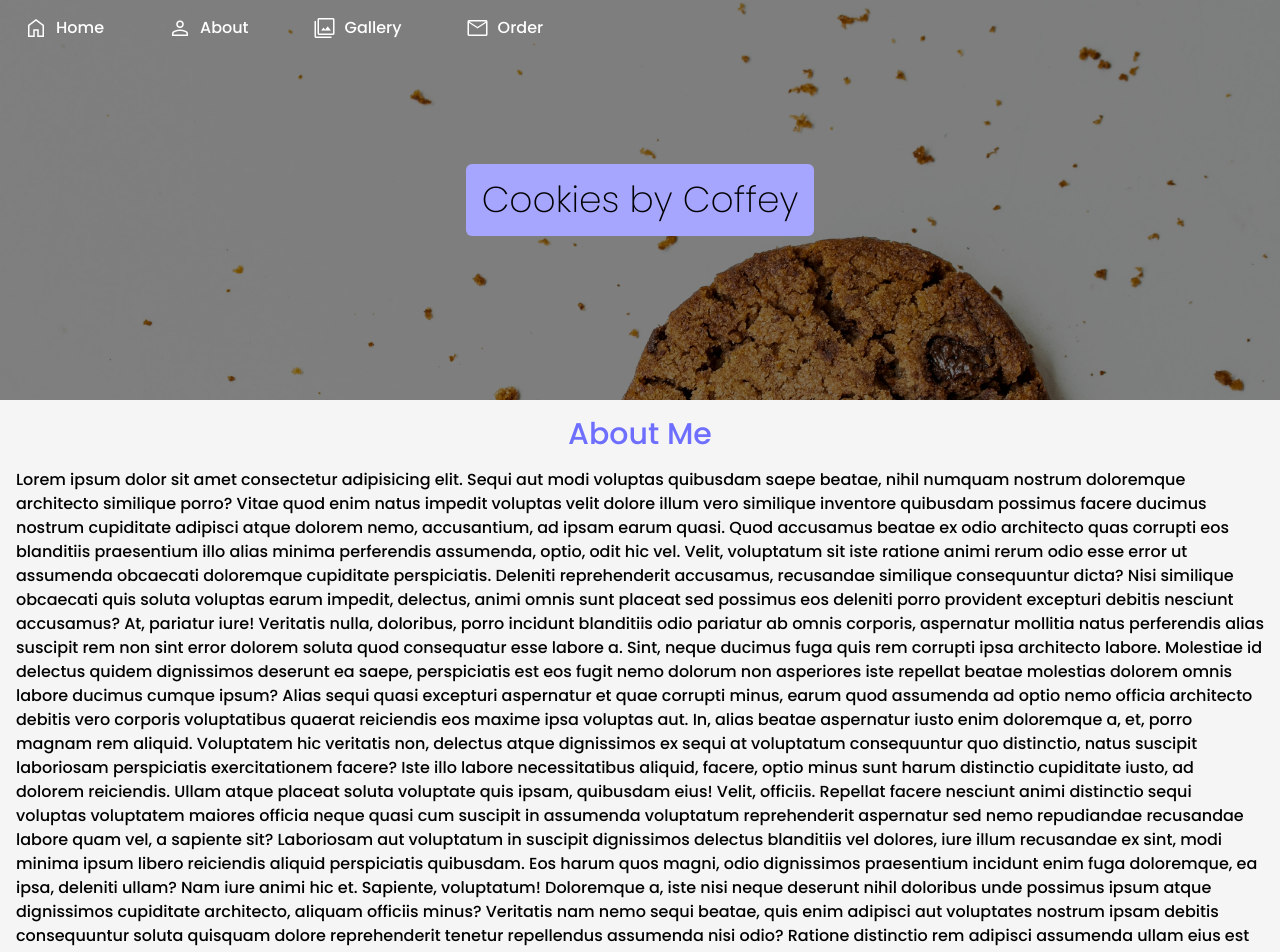
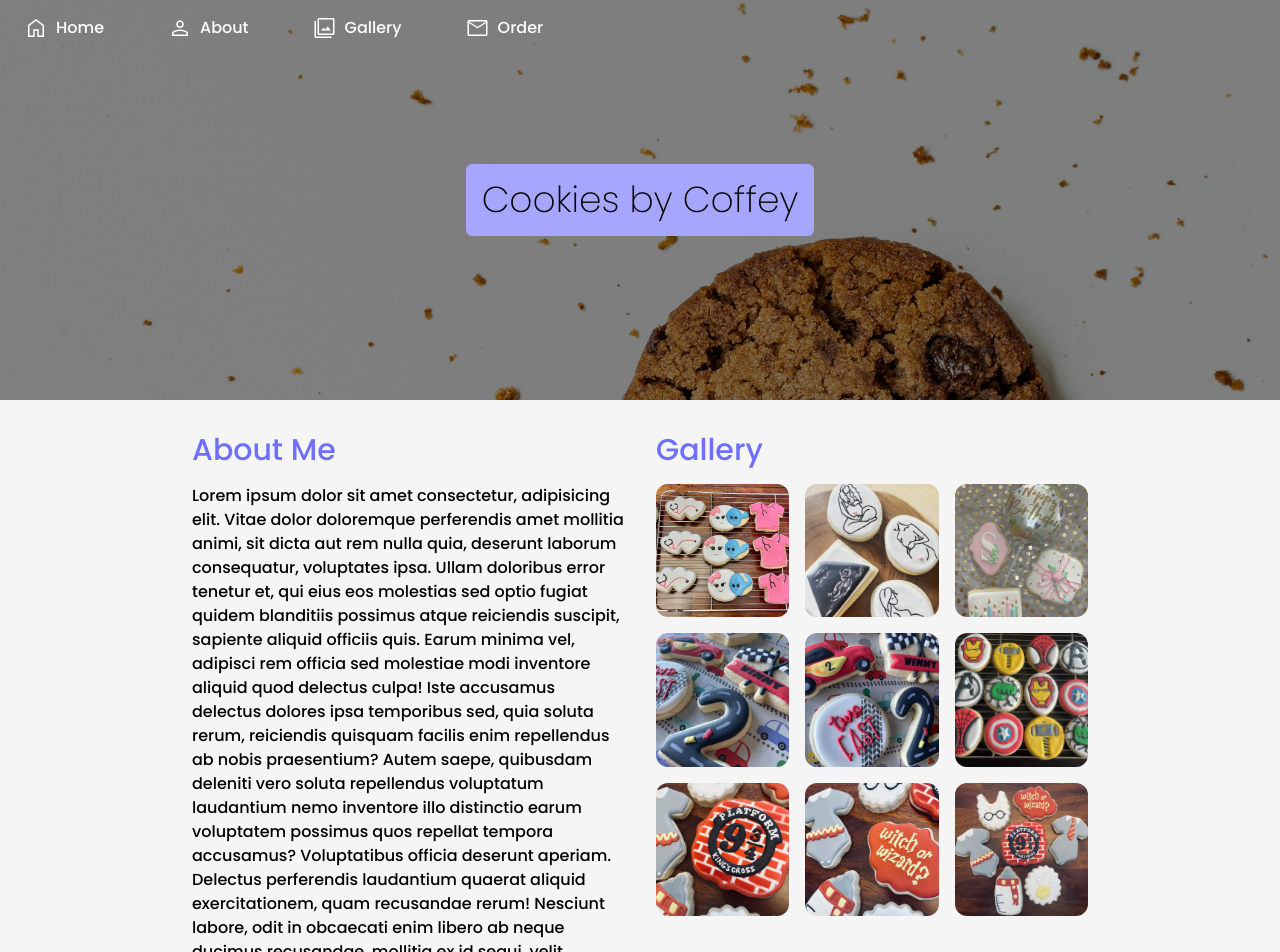
Before and after one commit to nickcoffey/cookiesxcoffey, a Next.js app: page / in a window 1280 px wide. Shown: the top 952 px of the page. Built offline with nearby package versions, Linux system fonts and the light colour scheme.

Commit message:
section and form grid layouts

```diff
--- a/components/AboutSection.tsx
+++ b/components/AboutSection.tsx
@@ -1,65 +1,27 @@
+import { Section } from '.'
+
 export const AboutSection = () => {
   return (
-    <section id='about' className='p-4 pt-0 mt-4'>
-      <h2 className='mb-4 text-3xl text-center text-darkprimary'>About Me</h2>
+    <Section id='about' header='About Me'>
       <p>
-        Lorem ipsum dolor sit amet consectetur adipisicing elit. Sequi aut modi
-        voluptas quibusdam saepe beatae, nihil numquam nostrum doloremque
-        architecto similique porro? Vitae quod enim natus impedit voluptas velit
-        dolore illum vero similique inventore quibusdam possimus facere ducimus
-        nostrum cupiditate adipisci atque dolorem nemo, accusantium, ad ipsam
-        earum quasi. Quod accusamus beatae ex odio architecto quas corrupti eos
-        blanditiis praesentium illo alias minima perferendis assumenda, optio,
-        odit hic vel. Velit, voluptatum sit iste ratione animi rerum odio esse
-        error ut assumenda obcaecati doloremque cupiditate perspiciatis.
-        Deleniti reprehenderit accusamus, recusandae similique consequuntur
-        dicta? Nisi similique obcaecati quis soluta voluptas earum impedit,
-        delectus, animi omnis sunt placeat sed possimus eos deleniti porro
-        provident excepturi debitis nesciunt accusamus? At, pariatur iure!
-        Veritatis nulla, doloribus, porro incidunt blanditiis odio pariatur ab
-        omnis corporis, aspernatur mollitia natus perferendis alias suscipit rem
-        non sint error dolorem soluta quod consequatur esse labore a. Sint,
-        neque ducimus fuga quis rem corrupti ipsa architecto labore. Molestiae
-        id delectus quidem dignissimos deserunt ea saepe, perspiciatis est eos
-        fugit nemo dolorum non asperiores iste repellat beatae molestias dolorem
-        omnis labore ducimus cumque ipsum? Alias sequi quasi excepturi
-        aspernatur et quae corrupti minus, earum quod assumenda ad optio nemo
-        officia architecto debitis vero corporis voluptatibus quaerat reiciendis
-        eos maxime ipsa voluptas aut. In, alias beatae aspernatur iusto enim
-        doloremque a, et, porro magnam rem aliquid. Voluptatem hic veritatis
-        non, delectus atque dignissimos ex sequi at voluptatum consequuntur quo
-        distinctio, natus suscipit laboriosam perspiciatis exercitationem
-        facere? Iste illo labore necessitatibus aliquid, facere, optio minus
-        sunt harum distinctio cupiditate iusto, ad dolorem reiciendis. Ullam
-        atque placeat soluta voluptate quis ipsam, quibusdam eius! Velit,
-        officiis. Repellat facere nesciunt animi distinctio sequi voluptas
-        voluptatem maiores officia neque quasi cum suscipit in assumenda
-        voluptatum reprehenderit aspernatur sed nemo repudiandae recusandae
-        labore quam vel, a sapiente sit? Laboriosam aut voluptatum in suscipit
-        dignissimos delectus blanditiis vel dolores, iure illum recusandae ex
-        sint, modi minima ipsum libero reiciendis aliquid perspiciatis
-        quibusdam. Eos harum quos magni, odio dignissimos praesentium incidunt
-        enim fuga doloremque, ea ipsa, deleniti ullam? Nam iure animi hic et.
-        Sapiente, voluptatum! Doloremque a, iste nisi neque deserunt nihil
-        doloribus unde possimus ipsum atque dignissimos cupiditate architecto,
-        aliquam officiis minus? Veritatis nam nemo sequi beatae, quis enim
-        adipisci aut voluptates nostrum ipsam debitis consequuntur soluta
-        quisquam dolore reprehenderit tenetur repellendus assumenda nisi odio?
-        Ratione distinctio rem adipisci assumenda ullam eius est ducimus libero
-        rerum! Quo iusto eius, natus debitis explicabo alias placeat molestiae
-        similique, nihil iste sint incidunt doloribus ad molestias esse aliquid!
-        Reiciendis quibusdam omnis, porro cum dolore aliquam temporibus
-        praesentium molestiae blanditiis ex illum autem quas, consectetur
-        doloribus corporis ducimus inventore commodi beatae, dignissimos debitis
-        possimus laboriosam suscipit officiis incidunt? Facere aperiam
-        asperiores odit nobis, dolores magnam ad aliquid provident nulla sunt,
-        porro laborum soluta laudantium cupiditate voluptates minima. Dicta
-        ducimus laborum similique veniam odit repellendus accusamus quae animi
-        omnis explicabo rem alias blanditiis aliquid ipsum, enim voluptatum
-        eveniet eius aut repellat. Minus maiores cupiditate nihil atque
-        repellendus nam impedit! Architecto, neque omnis? Quisquam, error!
-        Itaque?
+        Lorem ipsum dolor sit amet consectetur, adipisicing elit. Vitae dolor
+        doloremque perferendis amet mollitia animi, sit dicta aut rem nulla
+        quia, deserunt laborum consequatur, voluptates ipsa. Ullam doloribus
+        error tenetur et, qui eius eos molestias sed optio fugiat quidem
+        blanditiis possimus atque reiciendis suscipit, sapiente aliquid officiis
+        quis. Earum minima vel, adipisci rem officia sed molestiae modi
+        inventore aliquid quod delectus culpa! Iste accusamus delectus dolores
+        ipsa temporibus sed, quia soluta rerum, reiciendis quisquam facilis enim
+        repellendus ab nobis praesentium? Autem saepe, quibusdam deleniti vero
+        soluta repellendus voluptatum laudantium nemo inventore illo distinctio
+        earum voluptatem possimus quos repellat tempora accusamus? Voluptatibus
+        officia deserunt aperiam. Delectus perferendis laudantium quaerat
+        aliquid exercitationem, quam recusandae rerum! Nesciunt labore, odit in
+        obcaecati enim libero ab neque ducimus recusandae, mollitia ex id sequi,
+        velit voluptatem eveniet dolores aut iste architecto distinctio quod
+        similique! Nihil sit consectetur quisquam adipisci laboriosam voluptates
+        odit fugit dolore sapiente officia.
       </p>
-    </section>
+    </Section>
   )
 }
--- a/components/GallerySection.tsx
+++ b/components/GallerySection.tsx
@@ -1,4 +1,6 @@
 import Image from 'next/image'
+import { Section } from '.'
+
 import babyPic from '../public/posts/baby.jpg'
 import baby2Pic from '../public/posts/baby2.jpg'
 import birthdayPic from '../public/posts/birthday.jpg'
@@ -23,15 +25,12 @@ const posts = [
 
 export const GallerySection = () => {
   return (
-    <section id='gallery' className='p-4 pt-0 mt-4'>
-      <h2 className='mb-4 text-3xl text-center text-darkprimary'>Gallery</h2>
-      <div className='grid gap-4 md:grid-cols-3'>
+    <Section id='gallery' header='Gallery'>
+      <div className='grid gap-4 lg:grid-cols-3'>
         {posts.map((post, index) => (
-          <div key={index}>
-            <Image src={post} alt='Post' className='rounded-xl' />
-          </div>
+          <Image src={post} alt='Post' className='rounded-xl' key={index} />
         ))}
       </div>
-    </section>
+    </Section>
   )
 }
--- a/components/Input.tsx
+++ b/components/Input.tsx
@@ -56,6 +56,7 @@ export const Input = ({
           )}
           <TextareaAutosize
             className='w-full h-full py-2 outline-none resize-none'
+            minRows={3}
             {...textAreaProps}
           />
         </div>
--- a/components/Navigation.tsx
+++ b/components/Navigation.tsx
@@ -26,7 +26,6 @@ function scrollToSection(id: string) {
     const navbarOffset = navbar.offsetHeight + 8
     const elementPosition = element.getBoundingClientRect().top
     const offsetTop = elementPosition + window.pageYOffset - navbarOffset
-    console.log({ offsetTop, navbarOffset, elementPosition })
 
     window.scrollTo({
       top: offsetTop,
@@ -68,7 +67,7 @@ export const Navigation = () => {
     }
   )
 
-  const headerClasses = classNames(baseHeaderClasses, 'block md:gap-8 md:flex')
+  const headerClasses = classNames(baseHeaderClasses, 'block lg:gap-8 lg:flex')
 
   return (
     <>
@@ -76,7 +75,7 @@ export const Navigation = () => {
         {/* Desktop Nav */}
         {links.map((link, index) => (
           <a
-            className='items-start justify-center hidden gap-2 px-4 py-2 transition duration-150 rounded-md cursor-pointer select-none md:flex hover:text-black hover:bg-primary'
+            className='items-start justify-center hidden gap-2 px-4 py-2 transition duration-150 rounded-md cursor-pointer select-none lg:flex hover:text-black hover:bg-primary'
             onClick={() => handleLinkClick(link.id)}
             key={index}
           >
@@ -86,7 +85,7 @@ export const Navigation = () => {
         ))}
         {/* Mobile Nav */}
         <span
-          className='material-symbols-outlined large md:hidden'
+          className='material-symbols-outlined large lg:hidden'
           onClick={scrollToTop}
         >
           home
@@ -110,7 +109,7 @@ const MobileNavButton = () => {
   return (
     <>
       <span
-        className='fixed right-2 top-2 material-symbols-outlined large md:hidden'
+        className='fixed right-2 top-2 material-symbols-outlined large lg:hidden'
         onClick={toggleDrawer}
         ref={btnRef}
       >
--- /dev/null
+++ b/components/Section.tsx
@@ -0,0 +1,19 @@
+import type { ReactNode } from 'react'
+
+type Props = {
+  id: string
+  header: string
+  className?: string
+  children: ReactNode
+}
+
+export const Section = ({ id, header, className, children }: Props) => {
+  return (
+    <section id={id} className={className}>
+      <h2 className='mb-4 text-3xl text-center lg:text-left text-darkprimary'>
+        {header}
+      </h2>
+      {children}
+    </section>
+  )
+}
--- a/components/index.ts
+++ b/components/index.ts
@@ -3,3 +3,4 @@ export * from './GallerySection'
 export * from './Input'
 export * from './Navigation'
 export * from './OrderSection'
+export * from './Section'
--- a/pages/index.tsx
+++ b/pages/index.tsx
@@ -22,10 +22,10 @@ const Home: NextPage = () => {
           Cookies by Coffey
         </h1>
       </header>
-      <main>
+      <main className='grid gap-8 p-4 lg:py-8 lg:px-24 xl:px-48 lg:grid-cols-2'>
         <AboutSection />
         <GallerySection />
-        <OrderSection />
+        <OrderSection className='lg:col-span-2' />
       </main>
     </>
   )
```
Also changed, not shown: components/OrderSection.tsx (+16 -9 lines).
